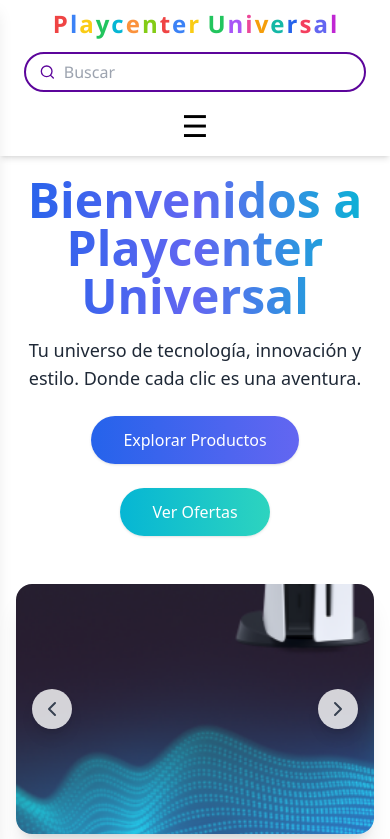
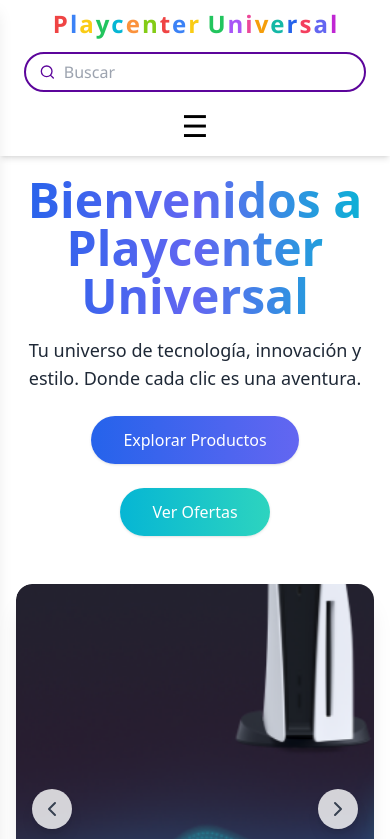
Before and after one commit to Arisleidy07/Playcenter-Universal, a React (Vite) app: page / in a window 390 px wide. Shown: the top 839 px of the page. Built offline with nearby package versions, Linux system fonts and the light colour scheme.

Commit message:
Agrega imagen debug para verificar ruta de imágenes en slider

```diff
--- a/src/components/SliderAnuncios.jsx
+++ b/src/components/SliderAnuncios.jsx
@@ -47,14 +47,13 @@ function SliderAnuncios() {
   };
 
   return (
-    <>
-
     <div className="relative w-full overflow-hidden rounded-2xl shadow-xl my-4">
       <div
         className="flex transition-transform duration-700 ease-in-out"
         style={{
           transform: `translateX(-${index * 100}%)`,
           width: `${anuncios.length * 100}%`,
+          height: "450px", // fijo para que el slider tenga altura estable
         }}
       >
         {anuncios.map((item) =>
@@ -65,19 +64,25 @@ function SliderAnuncios() {
               target="_blank"
               rel="noopener noreferrer"
               className="w-full flex-shrink-0"
+              style={{ height: "450px" }}
             >
               <img
                 src={item.img}
                 alt={`Anuncio ${item.id}`}
-                className="w-full object-cover h-[250px] sm:h-[350px] md:h-[450px]"
+                className="w-full h-full object-cover rounded-2xl"
               />
             </a>
           ) : (
-            <Link key={item.id} to={item.link} className="w-full flex-shrink-0">
+            <Link
+              key={item.id}
+              to={item.link}
+              className="w-full flex-shrink-0"
+              style={{ height: "450px" }}
+            >
               <img
                 src={item.img}
                 alt={`Anuncio ${item.id}`}
-                className="w-full object-cover h-[250px] sm:h-[350px] md:h-[450px]"
+                className="w-full h-full object-cover rounded-2xl"
               />
             </Link>
           )
@@ -100,7 +105,6 @@ function SliderAnuncios() {
         <ChevronRight className="text-gray-700 w-6 h-6" />
       </button>
     </div>
-    </>
   );
 }
 
--- a/src/index.css
+++ b/src/index.css
@@ -132,3 +132,17 @@ body {
     background-position: 0% 50%;
     }
 }
+
+.slider-container {
+    width: 100%;
+  height: 450px; /* fijo en desktop */
+    overflow: hidden;
+    border-radius: 16px;
+}
+
+.slider-image {
+    width: 100%;
+    height: 100%;
+    object-fit: cover;
+    border-radius: 16px;
+}
```
